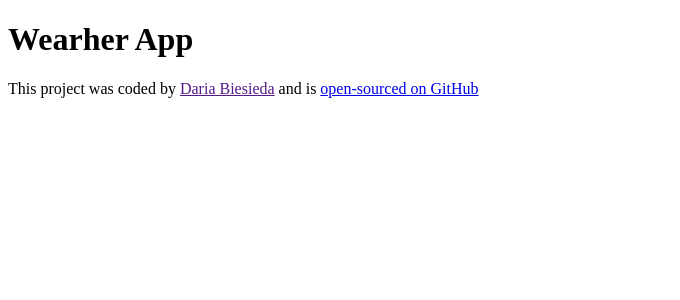
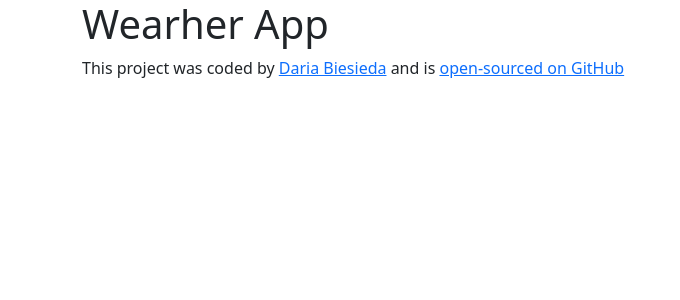
Before and after one commit to Biesied17Daria/react-weather-app-daria-biesieda, a React (Create React App) app: page / in a window 1280 px wide. Shown: the top 300 px of the page, without its empty margins (0-680 px from the left). Built offline with nearby package versions, Linux system fonts and the light colour scheme.

Commit message:
aded bootstrap

```diff
--- a/package.json
+++ b/package.json
@@ -6,6 +6,7 @@
     "@testing-library/jest-dom": "^5.17.0",
     "@testing-library/react": "^13.4.0",
     "@testing-library/user-event": "^13.5.0",
+    "bootstrap": "^5.3.2",
     "react": "^18.2.0",
     "react-dom": "^18.2.0",
     "react-scripts": "5.0.1",
--- a/src/App.js
+++ b/src/App.js
@@ -3,6 +3,7 @@ import './App.css';
 function App() {
   return (
     <div className="App">
+      <div className='container'>
       <h1>
         Wearher App
         </h1>
@@ -15,6 +16,7 @@ function App() {
       </a>
     </footer>
     </div>
+    </div>
   );
 }
 
--- a/src/index.js
+++ b/src/index.js
@@ -1,6 +1,7 @@
 import React from 'react';
 import ReactDOM from 'react-dom/client';
-import "./index.css";
+import './index.css';
+import 'bootstrap/dist/css/bootstrap.css';
 import App from './App';
 import reportWebVitals from './reportWebVitals';
 
```
Also changed, not shown: 1 other file (tests, documents, lock files or other folders).
